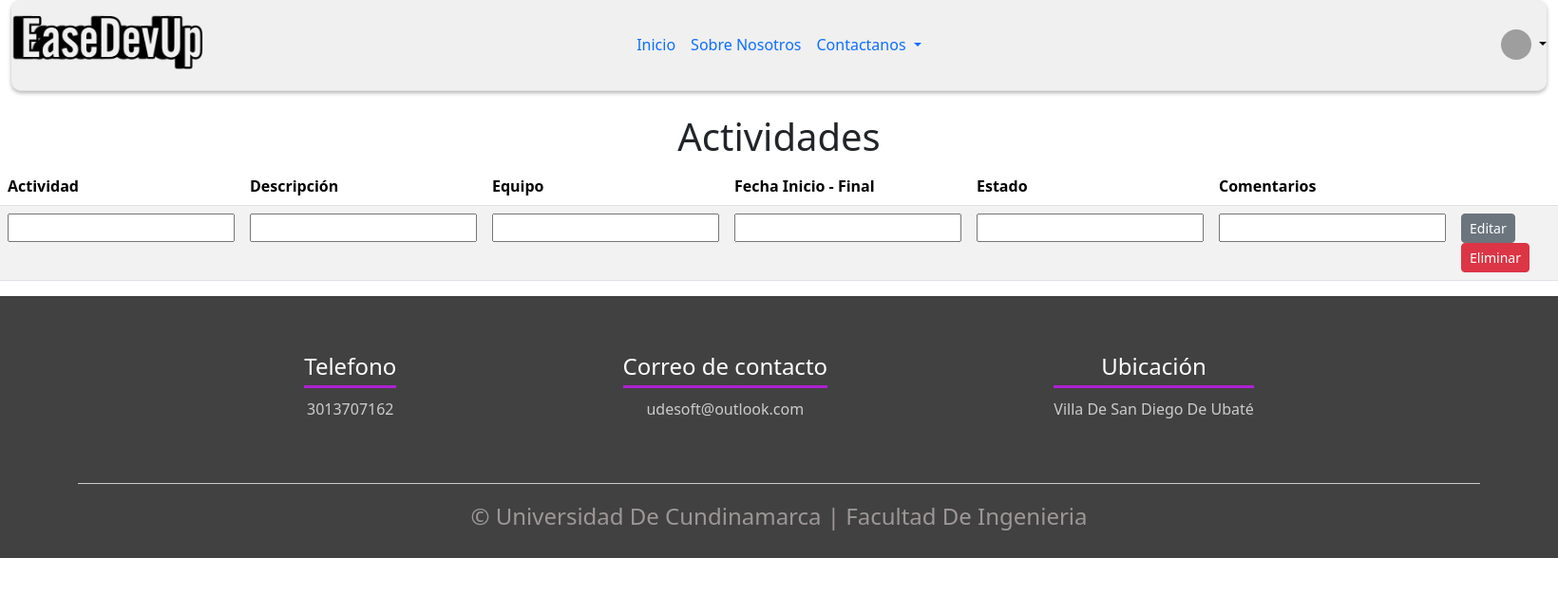
After one commit to LuisCarlosRinconG/Proyecto_PruebasSaber, a Flask app: page /admin in a window 1640 px wide. The commit adds this page. Shown: the top 627 px of the page at 95% size. Run offline with Flask 3, Linux system fonts and the light colour scheme; grey boxes are pictures that could not be loaded.

Commit message:
Avances en modulo usuario y admin (falta))
Modulo admin, usuario, creación de logo y nombre del producto

```diff
--- /dev/null
+++ b/src/static/css/estilos_adm_usr.css
@@ -0,0 +1,43 @@
+header {
+    background-color: #f0f0f0;
+    border-radius: 10px;
+    box-shadow: 0px 2px 4px rgba(0, 0, 0, 0.3); /* Sombra */
+}
+
+footer{
+    background: #414141;
+    padding: 60px 0 30px 0;
+    margin: auto;
+    overflow: hidden;
+}
+
+.contenedor-footer{
+    display: flex;
+    width: 90%;
+    justify-content: space-evenly;
+    margin: auto;
+    padding-bottom: 50px;
+    border-bottom: 1px solid #ccc;
+}
+
+.content-foo{
+    text-align: center;
+}
+
+.content-foo h4{
+    color: #fff;
+    border-bottom: 3px solid #af20d3;
+    padding-bottom: 5px;
+    margin-bottom: 10px;
+}
+
+.content-foo p{
+    color: #ccc;
+}
+
+.titulo-final{
+    text-align: center;
+    font-size: 24px;
+    margin: 20px 0 0 0;
+    color: #9e9797;
+}
--- /dev/null
+++ b/src/templates/admin.html
@@ -0,0 +1,100 @@
+<!DOCTYPE html>
+<html lang="en">
+<head>
+    <link rel="stylesheet" href="{{url_for('static', filename='css/estilos_adm_usr.css')}}">
+    <link rel="shortcut icon" href="/static/img/Ima1.png">
+    <link rel="preconnect" href="https://fonts.googleapis.com">
+    <link rel="preconnect" href="https://fonts.gstatic.com" crossorigin>
+    <meta charset="UTF-8">
+    <meta name="viewport" content="width=device-width, initial-scale=1.0">
+    <title>Administrador</title>
+    <link href="https://cdn.jsdelivr.net/npm/bootstrap@5.3.2/dist/css/bootstrap.min.css" rel="stylesheet" integrity="sha384-T3c6CoIi6uLrA9TneNEoa7RxnatzjcDSCmG1MXxSR1GAsXEV/Dwwykc2MPK8M2HN" crossorigin="anonymous">
+</head>
+<body>
+    <div class="container-fluid">
+        <header class="d-flex flex-wrap align-items-center justify-content-center justify-content-md-between py-3 mb-4 border-bottom">
+            <div class="col-md-3 mb-2 mb-md-0 text-center text-md-start">
+                <a href="/" class="d-inline-flex link-body-emphasis text-decoration-none">
+                    <img src="{{ url_for('static', filename='img/Logo.png') }}" alt="Logo" width="50%" height="auto" aria-label="Logo">
+                </a>
+            </div>
+
+            <ul class="nav col-12 col-md-auto mb-2 justify-content-center mb-md-0">
+                <li><a href="/" class="nav-link px-2">Inicio</a></li>
+                <li><a href="#" class="nav-link px-2">Sobre Nosotros</a></li>
+                <li class="nav-item dropdown">
+                    <a href="#" class="nav-link px-2 dropdown-toggle" id="contactanosDropdown" role="button" data-bs-toggle="dropdown" aria-expanded="false">
+                        Contactanos
+                    </a>
+                    <ul class="dropdown-menu" aria-labelledby="contactanosDropdown">
+                        <li><a class="dropdown-item" href="https://linktr.ee/LuisCarlosRinconGordo" target="_blank">Luis Rincón</a></li>
+                        <li><a class="dropdown-item" href="https://github.com/cristian34823" target="_blank">Cristian Chiguasuque</a></li>
+                        <li><a class="dropdown-item" href="https://linktr.ee/ThePolanco" target="_blank">Jeison Polanco</a></li>
+                    </ul>
+                </li>
+            </ul>
+
+            <div class="col-md-3 text-end">
+                <a href="#" class="d-block link-body-emphasis text-decoration-none dropdown-toggle" data-bs-toggle="dropdown" aria-expanded="false">
+                    <img src="https://github.com/mdo.png" alt="mdo" width="32" height="32" class="rounded-circle">
+                </a>
+                <ul class="dropdown-menu text-small">
+                    <li><a class="dropdown-item" href="#">Perfil</a></li>
+                    <li><hr class="dropdown-divider"></li>
+                    <li><a class="dropdown-item" href="/">Salir</a></li>
+                </ul>
+            </div>
+        </header>
+    </div>
+
+    <div class="datos">
+        <h1 class="text-center">Actividades</h1>
+        <table class="table table-striped">
+            <thead>
+                <tr>
+                    <th data-th="Actividad">Actividad</th>
+                    <th data-th="Descripción">Descripción</th>
+                    <th data-th="Equipo">Equipo</th>
+                    <th data-th="Fecha Inicio - Final">Fecha Inicio - Final</th>
+                    <th data-th="Estado">Estado</th>
+                    <th data-th="Comentarios">Comentarios</th>
+                    <th data-th=""></th>
+                </tr>
+            </thead>
+            <tbody>
+                <tr>
+                    <td><input type="text" name="actividad"></td>
+                    <td><input type="text" name="descripcion"></td>
+                    <td><input type="text" name="equipo"></td>
+                    <td><input type="text" name="fechas"></td>
+                    <td><input type="text" name="estado"></td>
+                    <td><input type="text" name="comentarios"></td>
+                    <td>
+                        <a href = "#" class="btn btn-secondary btn-sm">Editar</a>
+                        <a href = "#" class="btn btn-danger btn-delete btn-sm">Eliminar</a>
+                    </td>
+                </tr>
+            </tbody>
+        </table>
+    </div>
+
+    <footer>
+        <div class="contenedor-footer">
+            <div class="content-foo">
+                <h4>Telefono</h4>
+                <p>3013707162</p>
+            </div>
+            <div class="content-foo">
+                <h4>Correo de contacto</h4>
+                <p>udesoft@outlook.com</p>
+            </div>
+            <div class="content-foo">
+                <h4>Ubicación</h4>
+                <p>Villa De San Diego De Ubaté</p>
+            </div>
+        </div>
+        <h2 class="titulo-final">&copy; Universidad De Cundinamarca | Facultad De Ingenieria</h2>
+    </footer>
+    <script src="https://cdn.jsdelivr.net/npm/bootstrap@5.3.2/dist/js/bootstrap.bundle.min.js" integrity="sha384-C6RzsynM9kWDrMNeT87bh95OGNyZPhcTNXj1NW7RuBCsyN/o0jlpcV8Qyq46cDfL" crossorigin="anonymous"></script>
+</body>
+</html>
--- a/src/templates/login.html
+++ b/src/templates/login.html
@@ -13,7 +13,7 @@
         <div class="container px-4 py-5 px-md-5 text-center text-lg-start my-5">
             <div class="row gx-lg-5 align-items-center mb-5">
                 <div class="col-lg-6 mb-5 mb-lg-0" style="z-index: 10">
-                    <h1 class="my-5 display-5 fw-bold ls-tight" style="color: hsl(218, 81%, 95%)"> UDEC-Soft <br/>
+                    <h1 class="my-5 display-5 fw-bold ls-tight" style="color: hsl(218, 81%, 95%)"> EaseDevUp <br/>
                         <span style="color: hsl(218, 81%, 75%)">Gestor de actividades de la empresa</span>
                     </h1>
                     <p class="mb-4 opacity-70" style="color: white; text-shadow: 2px 2px 5px rgba(0, 0, 255, 0.5);">
@@ -26,7 +26,7 @@
                 <div class="col-lg-6 mb-5 mb-lg-0 position-relative">
                     <div class="card bg-glass">
                         <div class="card-body px-4 py-5 px-md-5">
-                            <h1 class="h3 mb-3" style="color: black;">Ingreso UDEC-Soft</h1>
+                            <h1 class="h3 mb-3" style="color: black;">Ingreso EaseDevUp</h1>
                             <form action = "/validar" method = "post">
                                 <label for="exampleFormControlInput1" class="form-label">Correo</label>
                                 <input type="text" class="form-control" id="exampleFormControlInput1" placeholder="nombre@ejemplo.com" name = "usuario">
--- a/src/templates/registro.html
+++ b/src/templates/registro.html
@@ -13,7 +13,7 @@
         <div class="container px-4 py-5 px-md-5 text-center text-lg-start my-5">
             <div class="row gx-lg-5 align-items-center mb-5">
                 <div class="col-lg-6 mb-5 mb-lg-0" style="z-index: 10">
-                    <h1 class="my-5 display-5 fw-bold ls-tight" style="color: hsl(218, 81%, 95%)"> UDEC-Soft <br/>
+                    <h1 class="my-5 display-5 fw-bold ls-tight" style="color: hsl(218, 81%, 95%)"> EaseDevUp <br/>
                         <span style="color: hsl(218, 81%, 75%)">Gestor de actividades de la empresa</span>
                     </h1>
                     <p class="mb-4 opacity-70" style="color: white; text-shadow: 2px 2px 5px rgba(0, 0, 255, 0.5);">
@@ -26,7 +26,7 @@
                 <div class="col-lg-6 mb-5 mb-lg-0 position-relative">
                     <div class="card bg-glass">
                         <div class="card-body px-4 py-5 px-md-5">
-                            <h1 class="h3 mb-1" style="color: black;">Registro UDEC-Soft</h1>
+                            <h1 class="h3 mb-1" style="color: black;">Registro EaseDevUp</h1>
                             <form action = "/guardar_usuarios" method = "post">
                                 <label for="exampleFormControlInput1" class="form-label">Nombre</label>
                                 <input type="text" class="form-control" id="exampleFormControlInput1" placeholder="Nombre de usuario" name = "nombre">
```
Also changed, not shown: src/static/css/estilos_login.css (+0 -103 lines), src/templates/usuario.html (added, +105 -0 lines), src/static/img/Logo.png (added).
